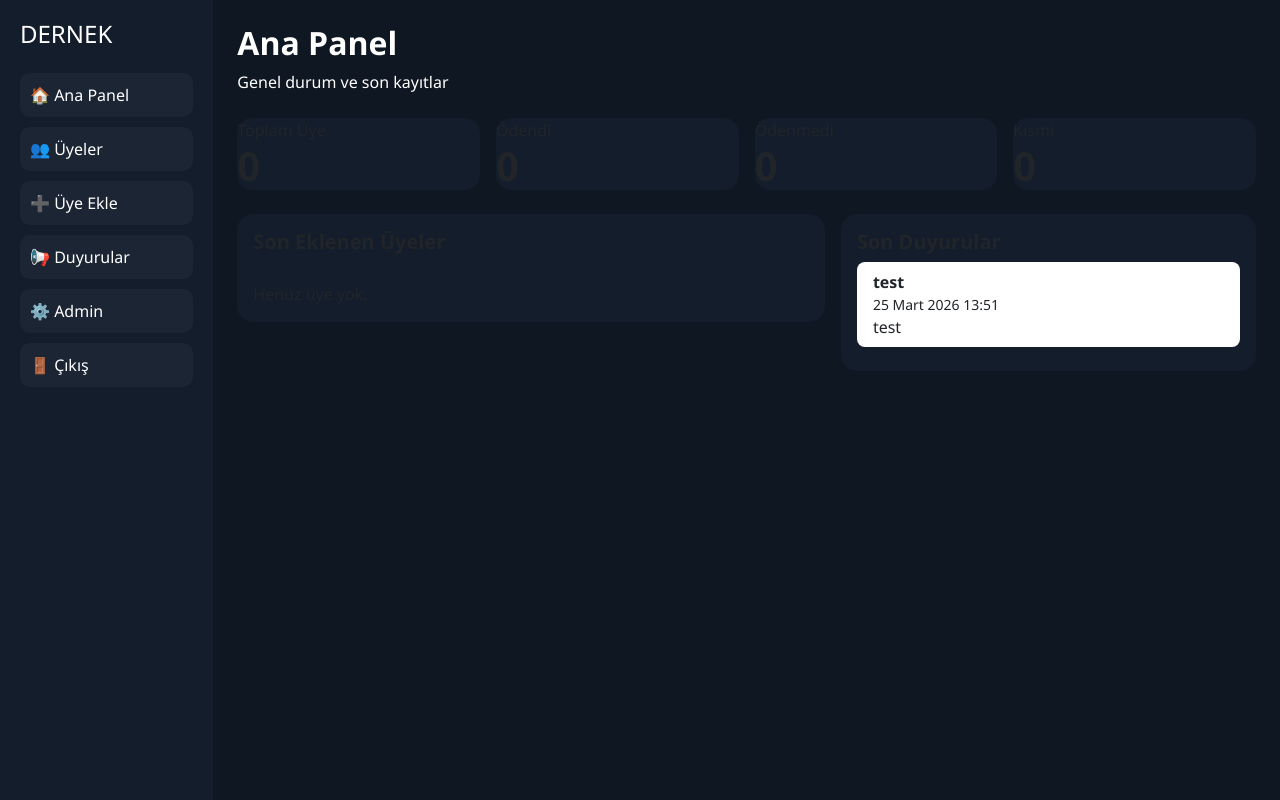
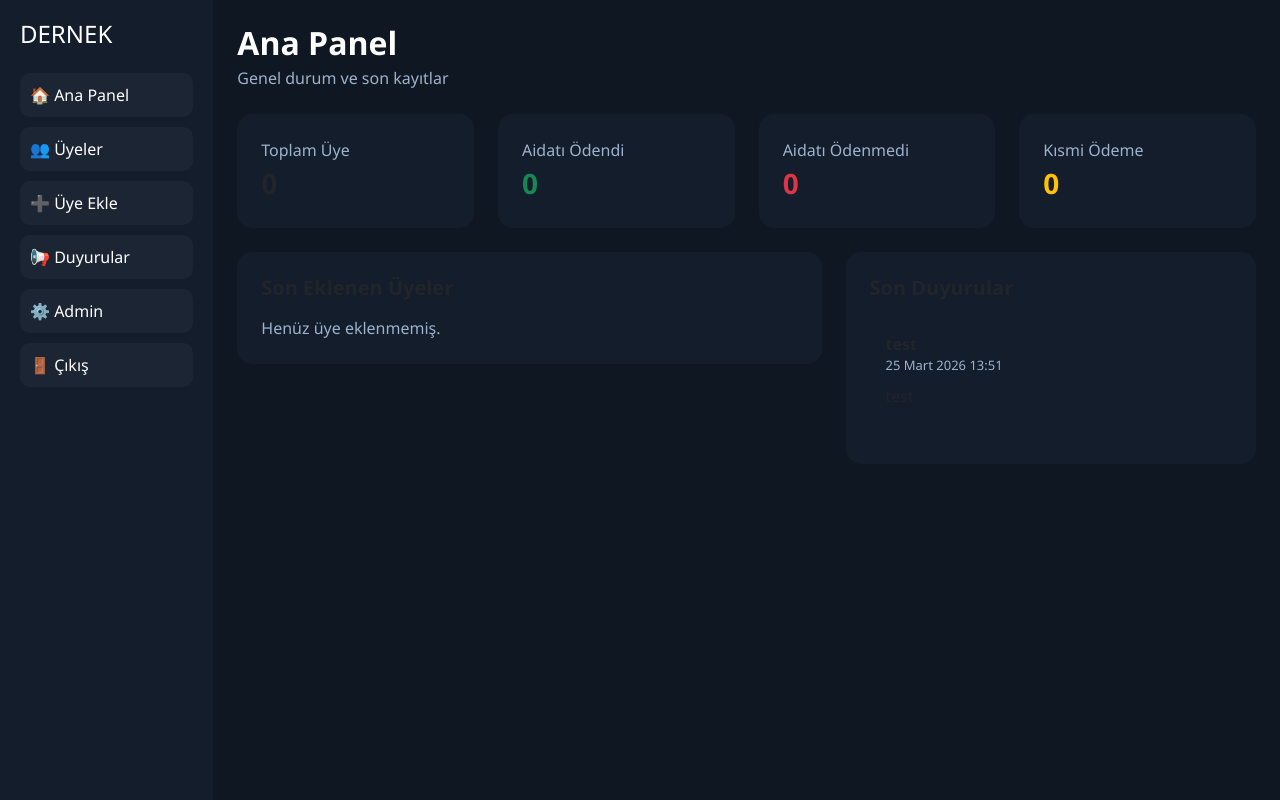
Before and after one commit to oguzhanisindag16-ai/dernek-sistemi, a Django app: page / in a window 1280 px wide. Run offline with Django 5.2, Linux system fonts and the light colour scheme; a user stored in the database is signed in; data comes from the database, SQL or seed files in the repository; data that the repository does not hold is empty.

Commit message:
Update anasayfa.html

```diff
--- a/uyeler/templates/uyeler/anasayfa.html
+++ b/uyeler/templates/uyeler/anasayfa.html
@@ -1,51 +1,89 @@
 {% extends "uyeler/base.html" %}
 {% block content %}
-<h2 class="fw-bold">Ana Panel</h2>
-<div class="muted mb-4">Genel durum ve son kayıtlar</div>
 
-<div class="row g-3 mb-4">
-  <div class="col-md-3"><div class="card stat-card"><div class="muted">Toplam Üye</div><div class="display-6 fw-bold">{{ toplam }}</div></div></div>
-  <div class="col-md-3"><div class="card stat-card"><div class="muted">Ödendi</div><div class="display-6 fw-bold">{{ odendi }}</div></div></div>
-  <div class="col-md-3"><div class="card stat-card"><div class="muted">Ödenmedi</div><div class="display-6 fw-bold">{{ odenmedi }}</div></div></div>
-  <div class="col-md-3"><div class="card stat-card"><div class="muted">Kısmi</div><div class="display-6 fw-bold">{{ kismi }}</div></div></div>
+<div class="d-flex justify-content-between align-items-center mb-4">
+  <div>
+    <h2 class="fw-bold mb-1">Ana Panel</h2>
+    <div style="color:#9fb2cc;">Genel durum ve son kayıtlar</div>
+  </div>
 </div>
 
-<div class="row g-3">
+<div class="row g-4 mb-4">
+  <div class="col-md-3">
+    <div class="card p-4 h-100">
+      <div style="color:#9fb2cc;">Toplam Üye</div>
+      <div class="stat">{{ toplam }}</div>
+    </div>
+  </div>
+  <div class="col-md-3">
+    <div class="card p-4 h-100">
+      <div style="color:#9fb2cc;">Aidatı Ödendi</div>
+      <div class="stat text-success">{{ odendi }}</div>
+    </div>
+  </div>
+  <div class="col-md-3">
+    <div class="card p-4 h-100">
+      <div style="color:#9fb2cc;">Aidatı Ödenmedi</div>
+      <div class="stat text-danger">{{ odenmedi }}</div>
+    </div>
+  </div>
+  <div class="col-md-3">
+    <div class="card p-4 h-100">
+      <div style="color:#9fb2cc;">Kısmi Ödeme</div>
+      <div class="stat text-warning">{{ kismi }}</div>
+    </div>
+  </div>
+</div>
+
+<div class="row g-4">
   <div class="col-lg-7">
-    <div class="card p-3 rounded-4">
-      <h5 class="fw-bold">Son Eklenen Üyeler</h5>
-      <div class="row g-3 mt-1">
+    <div class="card p-4">
+      <h5 class="fw-bold mb-3">Son Eklenen Üyeler</h5>
+      <div class="row g-3">
         {% for uye in son_uyeler %}
         <div class="col-md-6">
-          <div class="card p-3 rounded-4">
+          <div class="card p-3 h-100">
             {% if uye.foto %}
-              <img src="{{ uye.foto.url }}" class="img-fluid rounded-3 mb-2" style="height:180px;object-fit:cover;">
+              <img src="{{ uye.foto.url }}" class="img-fluid rounded mb-3" style="height:180px;object-fit:cover;">
+            {% else %}
+              <div class="d-flex align-items-center justify-content-center rounded mb-3" style="height:180px;background:#1c2533;">
+                Fotoğraf yok
+              </div>
             {% endif %}
             <div class="fw-bold">{{ uye.ad_soyad }}</div>
-            <div class="muted">{{ uye.telefon }}</div>
+            <div style="color:#9fb2cc;">{{ uye.telefon }}</div>
+            <div class="mt-2">
+              {% if uye.aidat_durumu == 'Odendi' %}
+                <span class="badge bg-success">Ödendi</span>
+              {% elif uye.aidat_durumu == 'Odenmedi' %}
+                <span class="badge bg-danger">Ödenmedi</span>
+              {% else %}
+                <span class="badge bg-warning text-dark">Kısmi</span>
+              {% endif %}
+            </div>
           </div>
         </div>
         {% empty %}
-        <div class="muted">Henüz üye yok.</div>
+        <div style="color:#9fb2cc;">Henüz üye eklenmemiş.</div>
         {% endfor %}
       </div>
     </div>
   </div>
+
   <div class="col-lg-5">
-    <div class="card p-3 rounded-4">
-      <h5 class="fw-bold">Son Duyurular</h5>
-      <div class="list-group list-group-flush">
-        {% for d in son_duyurular %}
-          <div class="list-group-item rounded-3 mb-2">
-            <div class="fw-bold">{{ d.baslik }}</div>
-            <div class="muted small">{{ d.tarih }}</div>
-            <div>{{ d.icerik|truncatechars:100 }}</div>
-          </div>
-        {% empty %}
-          <div class="muted">Henüz duyuru yok.</div>
-        {% endfor %}
+    <div class="card p-4 h-100">
+      <h5 class="fw-bold mb-3">Son Duyurular</h5>
+      {% for d in son_duyurular %}
+      <div class="card p-3 mb-3">
+        <div class="fw-bold">{{ d.baslik }}</div>
+        <div style="color:#9fb2cc;font-size:13px;">{{ d.tarih }}</div>
+        <div class="mt-2">{{ d.icerik|truncatechars:120 }}</div>
       </div>
+      {% empty %}
+      <div style="color:#9fb2cc;">Henüz duyuru yok.</div>
+      {% endfor %}
     </div>
   </div>
 </div>
+
 {% endblock %}
```
